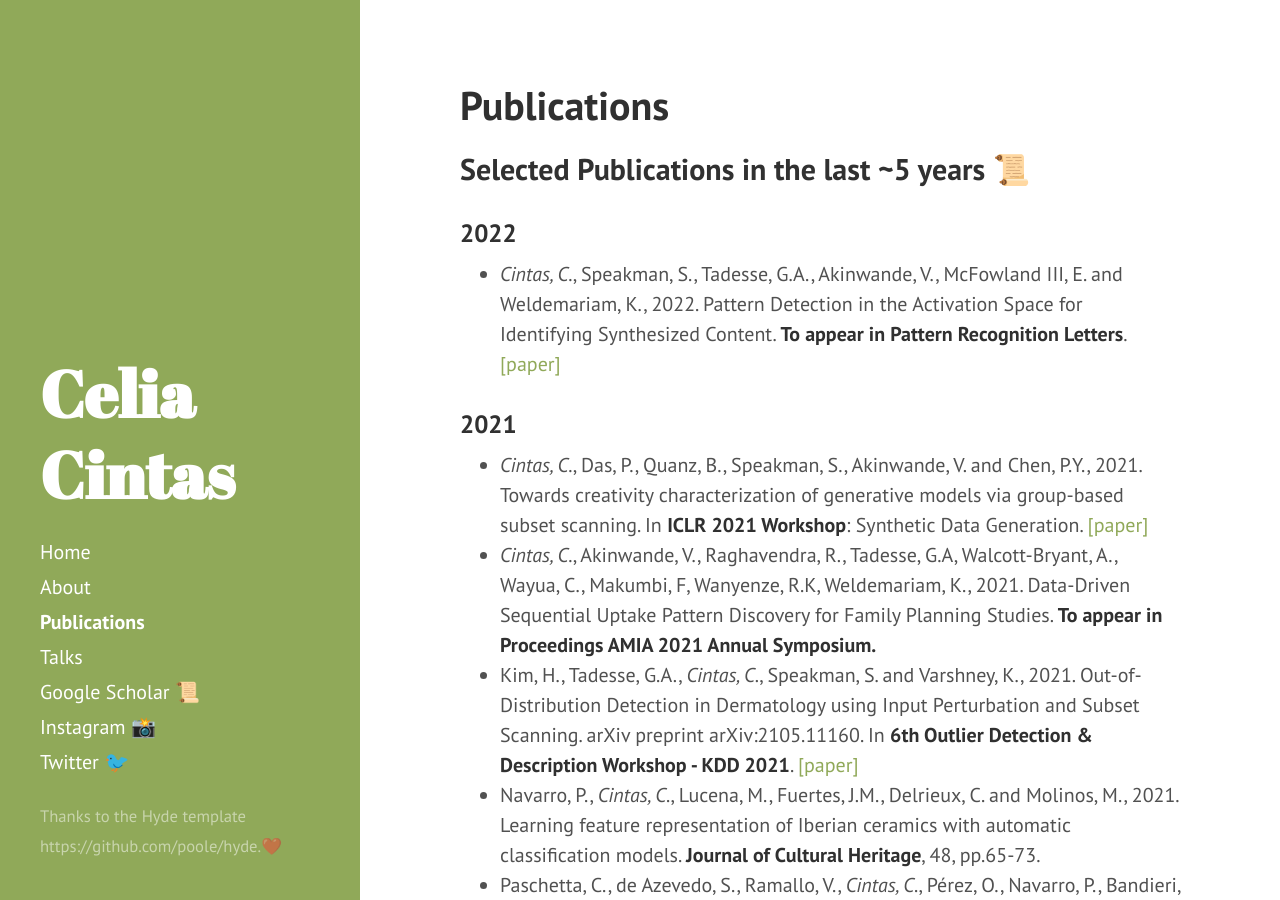
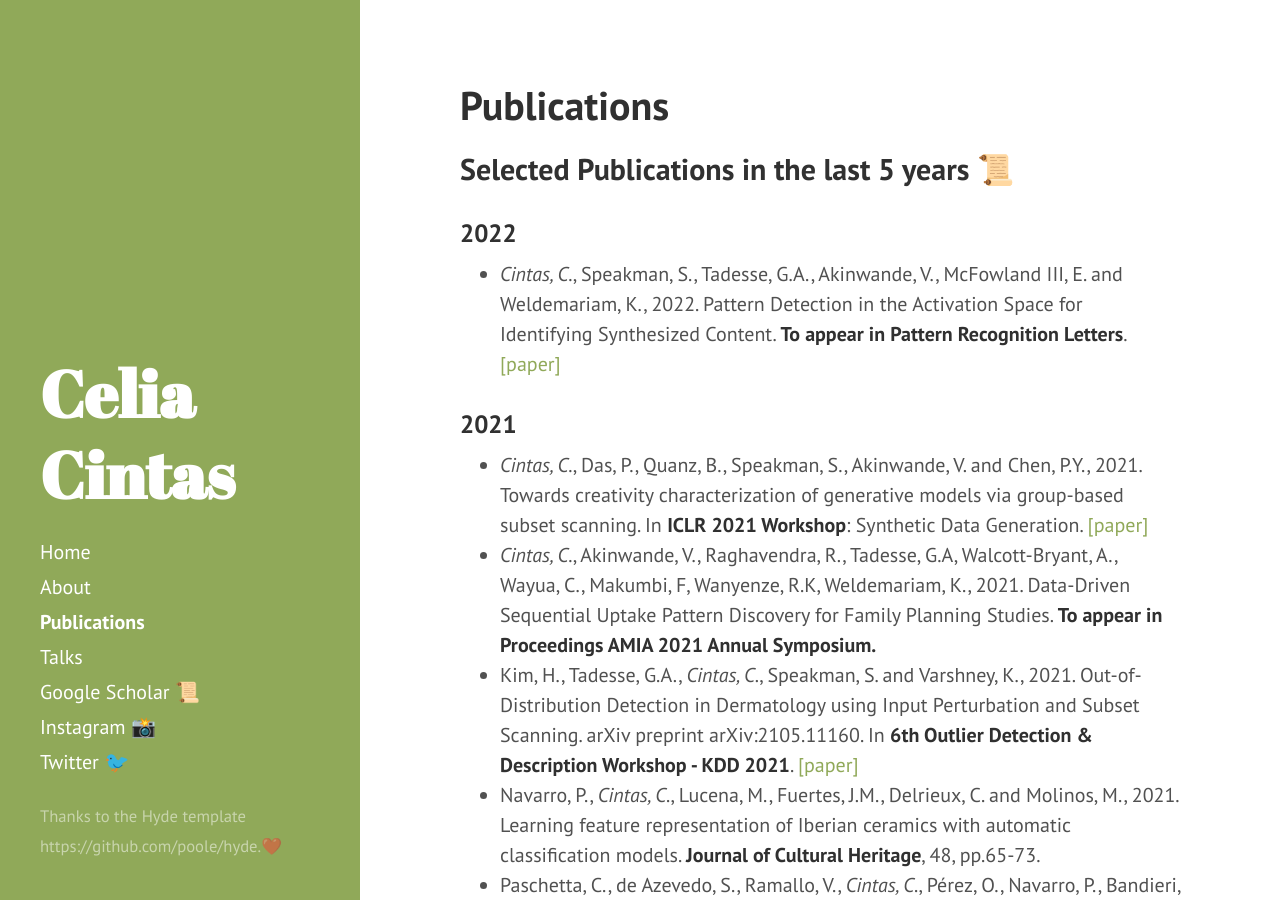
Before and after one commit to celiacintas/celiacintas.github.io, a Jekyll site: the page built from publications.md, in a window 1280 px wide and 900 px high. Built offline with Jekyll 4.4.1, drawn with Linux system fonts in a browser that asks for light colours.

```diff
--- a/publications.md
+++ b/publications.md
@@ -3,7 +3,7 @@ layout: page
 title: Publications
 ---
 
-## Selected Publications in the last ~5 years 📜
+## Selected Publications in the last 5 years 📜
 
 ### 2022
 
```
